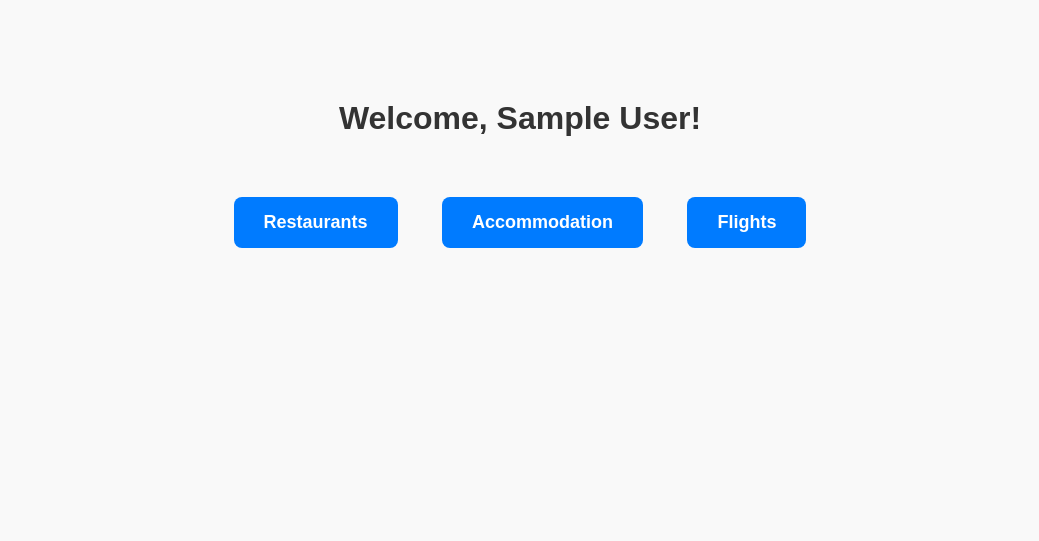
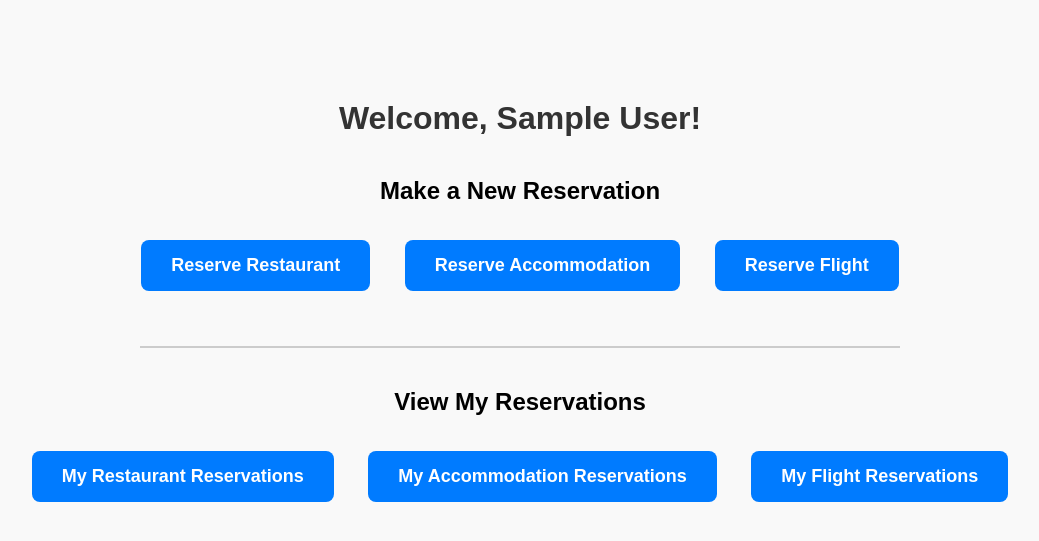
Before and after one commit to Lakisa00/booking-system, a Flask app: page /welcome in a window 1280 px wide. Shown: the top 541 px of the page, without its empty margins (120-1159 px from the left). Run offline with Flask 3, Linux system fonts and the light colour scheme; the visitor is signed in with stand-in values (Sample User, id 1).

Commit message:
Added view reservation

```diff
--- a/app.py
+++ b/app.py
@@ -143,5 +143,32 @@ def accommodation():
 def flights():
     return "<h2>Flights Page</h2>"
 
+@app.route("/accommodation_reservations")
+def my_accommodation_reservations():
+    return render_template("accommodation_reservations.html")
+
+@app.route("/flight_reservations")
+def my_flight_reservations():
+    return render_template("flight_reservations.html")
+
+@app.route("/my_restaurant_reservations")
+def my_restaurant_reservations():
+    try:
+        conn = get_db_connection()
+        cursor = conn.cursor(dictionary=True)
+        cursor.execute("""
+            SELECT r.id, res.name AS restaurant_name, r.reservation_time, r.number_of_seats
+            FROM Reservations r
+            JOIN Restaurants res ON r.restaurant_id = res.id
+            WHERE r.user_id = %s
+        """, (session["user_id"],))
+        reservations = cursor.fetchall()
+        conn.close()
+        return render_template("my_restaurant_reservations.html", reservations = reservations)
+    except Exception as e:
+        logging.error("Error fetching restaurant reservation: %s", e)
+        flash("Something went wrong please try again later")
+        return redirect(url_for("welcome"))
+
 if __name__ == "__main__":
     app.run(debug=True)
--- /dev/null
+++ b/templates/accommodation_reservation.html
@@ -0,0 +1,2 @@
+<h1 style="text-align:center;">My Accommodation Reservations</h1>
+<p style="text-align:center;">(Coming soon...)</p>
--- /dev/null
+++ b/templates/flight_reservation.html
@@ -0,0 +1,2 @@
+<h1 style="text-align:center;">My Flight Reservations</h1>
+<p style="text-align:center;">(Coming soon...)</p>
--- a/templates/restaurants.html
+++ b/templates/restaurants.html
@@ -30,8 +30,8 @@
     {% for r in restaurants %}
         <div class="restaurant">
             <h2>{{ r.name }}</h2>
-            <p><strong>Location:</strong> {{ r.location }}</p>
-            <p><strong>Cuisine:</strong> {{ r.cuisine }}</p>
+            <p><strong>Location:</strong> {{ r.adress }}</p>
+            <p><strong>Cuisine:</strong> {{ r.type }}</p>
             <a href="{{ url_for('reserve_restaurant', restaurant_id=r.id) }}" class="btn">Reserve Restaurant</a>
         </div>
     {% endfor %}
--- a/templates/welcome.html
+++ b/templates/welcome.html
@@ -18,7 +18,7 @@
         .btn {
             display: inline-block;
             padding: 15px 30px;
-            margin: 20px;
+            margin: 15px;
             font-size: 18px;
             font-weight: bold;
             color: white;
@@ -32,15 +32,30 @@
         .btn:hover {
             background-color: #0056b3;
         }
+        hr {
+            width: 60%;
+            margin: 40px auto;
+            border: 1px solid #ccc;
+        }
     </style>
 </head>
 <body>
     <h1>Welcome, {{ session['user_name'] }}!</h1>
 
     <div class="button-container">
-        <a href="{{ url_for('restaurants') }}" class="btn">Restaurants</a>
-        <a href="{{ url_for('accommodation') }}" class="btn">Accommodation</a>
-        <a href="{{ url_for('flights') }}" class="btn">Flights</a>
+        <h2>Make a New Reservation</h2>
+        <a href="{{ url_for('restaurants') }}" class="btn">Reserve Restaurant</a>
+        <a href="{{ url_for('accommodation') }}" class="btn">Reserve Accommodation</a>
+        <a href="{{ url_for('flights') }}" class="btn">Reserve Flight</a>
+    </div>
+
+    <hr>
+
+    <div class="button-container">
+        <h2>View My Reservations</h2>
+        <a href="{{ url_for('my_restaurant_reservations') }}" class="btn">My Restaurant Reservations</a>
+        <a href="{{ url_for('my_accommodation_reservations') }}" class="btn">My Accommodation Reservations</a>
+        <a href="{{ url_for('my_flight_reservations') }}" class="btn">My Flight Reservations</a>
     </div>
 </body>
 </html>
```
Also changed, not shown: templates/my_restaurant_reservations.html (added, +69 -0 lines).
